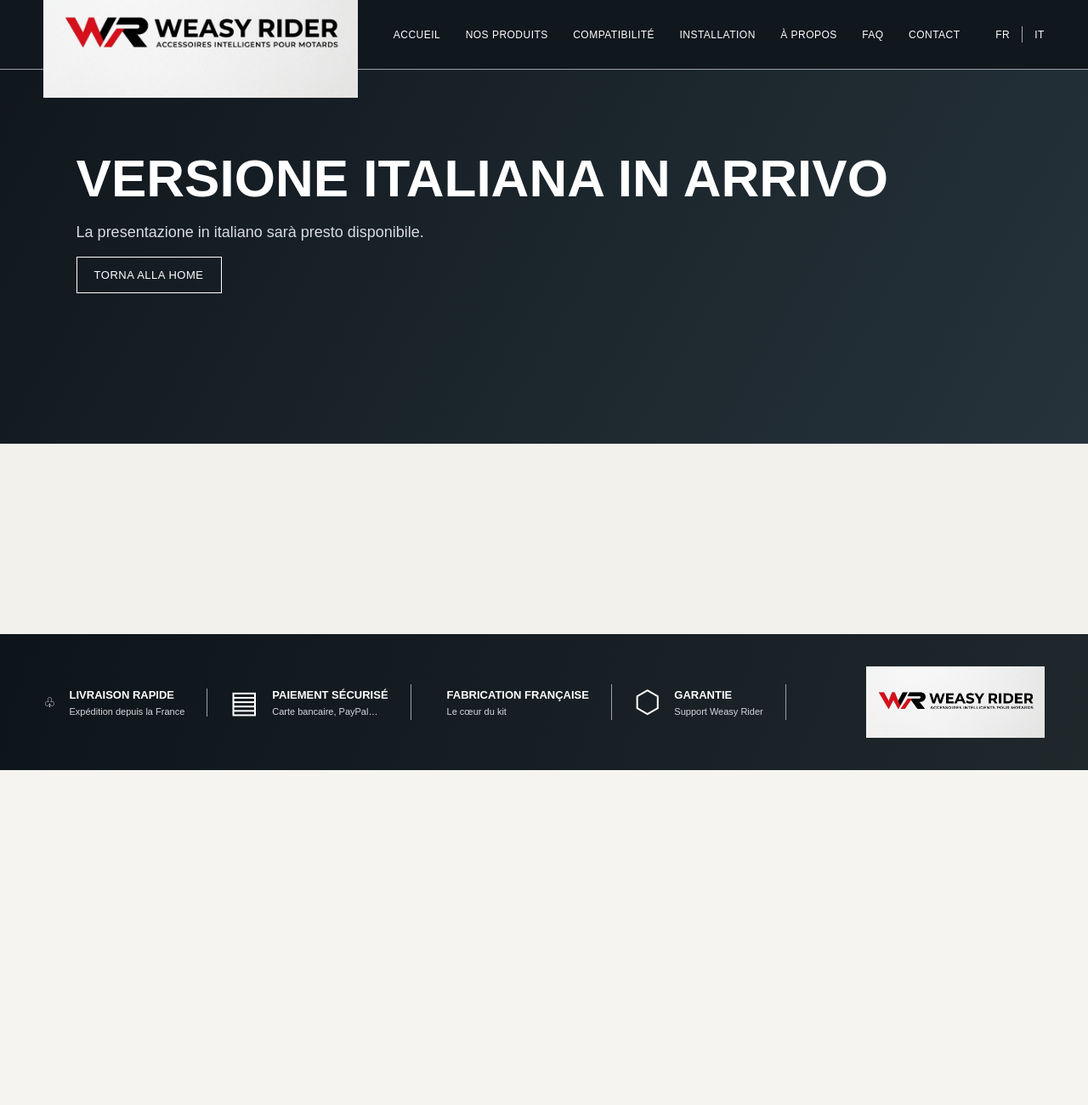
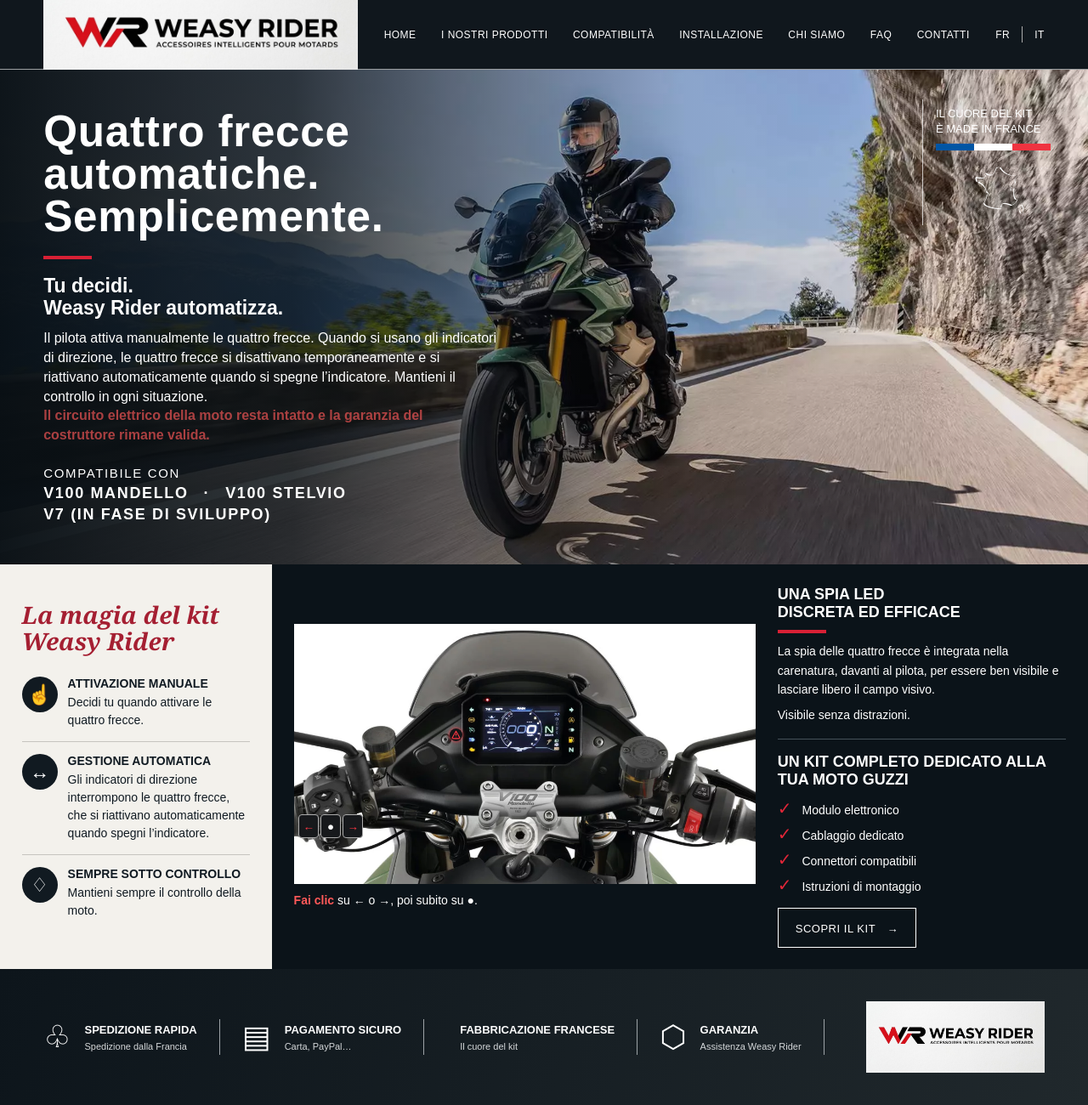
Before and after one commit to weasyrider/Weasy-rider, an Astro site: page /it in a window 1280 px wide. Shown: the whole page at 85% size. Before the commit the page ends 906 px from the top, so only its background shows below. Built offline with nearby package versions, Linux system fonts and the light colour scheme; Astro itself is replaced by a stand-in of ours.

Commit message:
site italien

```diff
--- /dev/null
+++ b/pnpm-workspace.yaml
@@ -0,0 +1,3 @@
+allowBuilds:
+  esbuild: set this to true or false
+  sharp: set this to true or false
--- a/src/layouts/BaseLayout.astro
+++ b/src/layouts/BaseLayout.astro
@@ -1,9 +1,9 @@
 ---
-const { title = 'Weasy Rider', description = 'Accessoires intelligents pour motards.' } = Astro.props;
+const { lang = "fr", title = 'Weasy Rider', description = 'Accessoires intelligents pour motards.' } = Astro.props;
 import '../styles/global.css';
 ---
 <!doctype html>
-<html lang="fr">
+<html lang={lang}>
   <head>
     <meta charset="UTF-8" />
     <meta name="viewport" content="width=device-width, initial-scale=1.0" />
@@ -12,14 +12,14 @@ import '../styles/global.css';
   </head>
   <body>
     <header class="site-header">
-      <a class="brand" href="/" aria-label="Weasy Rider, accueil"><img src="/images/logo-original.jpg" alt="Weasy Rider — accessoires intelligents pour motards" /></a>
-      <button class="menu-toggle" aria-label="Ouvrir le menu" aria-expanded="false">☰</button>
-      <nav class="main-nav" aria-label="Navigation principale">
-        <a href="/" class={Astro.url.pathname === '/' ? 'active' : ''}>Accueil</a><a href="/produits/">Nos produits</a><a href="/compatibilite/">Compatibilité</a><a href="/installation/">Installation</a><a href="/a-propos/">À propos</a><a href="/faq/">FAQ</a><a href="/contact/">Contact</a>
+      <a class="brand" href={lang === "it" ? "/it/" : "/"} aria-label={lang === "it" ? "Weasy Rider, home" : "Weasy Rider, accueil"}><img src="/images/logo-original.jpg" alt={lang === "it" ? "Weasy Rider — accessori intelligenti per motociclisti" : "Weasy Rider — accessoires intelligents pour motards"} /></a>
+      <button class="menu-toggle" aria-label={lang === "it" ? "Apri il menu" : "Ouvrir le menu"} aria-expanded="false">☰</button>
+      <nav class="main-nav" aria-label={lang === "it" ? "Navigazione principale" : "Navigation principale"}>
+        <a href={lang === "it" ? "/it/" : "/"} class={Astro.url.pathname === (lang === 'it' ? '/it/' : '/') ? 'active' : ''}>{lang === 'it' ? 'Home' : 'Accueil'}</a><a href="/produits/">{lang === 'it' ? 'I nostri prodotti' : 'Nos produits'}</a><a href="/compatibilite/">{lang === 'it' ? 'Compatibilità' : 'Compatibilité'}</a><a href="/installation/">{lang === 'it' ? 'Installazione' : 'Installation'}</a><a href="/a-propos/">{lang === 'it' ? 'Chi siamo' : 'À propos'}</a><a href="/faq/">FAQ</a><a href="/contact/">{lang === 'it' ? 'Contatti' : 'Contact'}</a>
       </nav><div class="languages"><a href="/" aria-label="Français">FR</a><span></span><a href="/it/" aria-label="Italiano">IT</a></div>
     </header>
     <slot />
-    <footer class="site-footer"><div class="footer-points"><div><span class="footer⌖</span><p><b>Fabrication française-icon">♧</span><p><b>Livraison rapide</b><small>Expédition depuis la France</small></p></div><div><span class="footer-icon">▤</span><p><b>Paiement sécurisé</b><small>Carte bancaire, PayPal…</small></p></div><div><span class="footer-icon"><img src="/images/france.svg" alt="France" /></span><p><b>Fabrication française</b><small>Le cœur du kit</small></p></div><div><span class="footer-icon">⬡</span><p><b>Garantie</b><small>Support Weasy Rider</small></p></div></div><img class="footer-logo" src="/images/logo-original.jpg" alt="Weasy Rider" /></footer>
+    <footer class="site-footer"><div class="footer-points"><div><span class="footer-icon">♧</span><p><b>{lang === 'it' ? 'Spedizione rapida' : 'Livraison rapide'}</b><small>{lang === 'it' ? 'Spedizione dalla Francia' : 'Expédition depuis la France'}</small></p></div><div><span class="footer-icon">▤</span><p><b>{lang === 'it' ? 'Pagamento sicuro' : 'Paiement sécurisé'}</b><small>{lang === 'it' ? 'Carta, PayPal…' : 'Carte bancaire, PayPal…'}</small></p></div><div><span class="footer-icon"><img src="/images/france.svg" alt="France" /></span><p><b>{lang === 'it' ? 'Fabbricazione francese' : 'Fabrication française'}</b><small>{lang === 'it' ? 'Il cuore del kit' : 'Le cœur du kit'}</small></p></div><div><span class="footer-icon">⬡</span><p><b>{lang === 'it' ? 'Garanzia' : 'Garantie'}</b><small>{lang === 'it' ? 'Assistenza Weasy Rider' : 'Support Weasy Rider'}</small></p></div></div><img class="footer-logo" src="/images/logo-original.jpg" alt="Weasy Rider" /></footer>
     <script>
       const toggle = document.querySelector('.menu-toggle');
       const nav = document.querySelector('.main-nav');
--- a/src/pages/index.astro
+++ b/src/pages/index.astro
@@ -1,4 +1,4 @@
-t---
+---
 import BaseLayout from '../layouts/BaseLayout.astro';
 ---
 <BaseLayout title="Accueil" description="Le warning automatique pour votre Moto Guzzi. Vous décidez, Weasy Rider automatise.">
--- a/src/pages/it/index.astro
+++ b/src/pages/it/index.astro
@@ -1,6 +1,89 @@
 ---
 import BaseLayout from '../../layouts/BaseLayout.astro';
 ---
-<BaseLayout title="Italiano" description="Versione italiana del sito Weasy Rider in preparazione.">
-  <main><section class="page-intro"><h1>Versione italiana in arrivo</h1><p>La presentazione in italiano sarà presto disponibile.</p><a class="button" href="/">Torna alla home</a></section><div class="page-space"></div></main>
+<BaseLayout lang="it" title="Home" description="Quattro frecce automatiche per la tua Moto Guzzi. Tu decidi, Weasy Rider automatizza.">
+  <main>
+    <section class="hero">
+<div class="made-in-france">
+  <div class="made-in-france-text">
+    IL CUORE DEL KIT<br />
+    È MADE IN FRANCE
+  </div>
+  <div class="french-flag"></div>
+ <img class="france-map" src="/images/france.svg" alt="Mappa della Francia" />
+</div>
+
+      <div class="hero-copy"><h1>Quattro frecce automatiche.<br />Semplicemente.</h1><div class="red-rule"></div><h2>Tu decidi.<br />Weasy Rider automatizza.</h2><p>Il pilota attiva manualmente le quattro frecce. Quando si usano gli indicatori di direzione, le quattro frecce si disattivano temporaneamente e si riattivano automaticamente quando si spegne l’indicatore. Mantieni il controllo in ogni situazione.</p><p class="warranty-note">Il circuito elettrico della moto resta intatto e la garanzia del costruttore rimane valida.</p><div class="compatible">Compatibile con <b><span class="compatible-models"><span>V100 Mandello</span><span aria-hidden="true">·</span><span>V100 Stelvio</span></span> <span class="compatible-v7">V7 (in fase di sviluppo)</span></b></div></div>
+    </section>
+    <section class="benefits" aria-label="I vantaggi di Weasy Rider">
+      <div class="benefits-list">
+        <h2 class="benefits-title">La magia del kit Weasy Rider</h2>
+        <article class="benefit"><div class="benefit-icon">☝</div><h3>Attivazione manuale</h3><div class="red-rule"></div><p>Decidi tu quando attivare le quattro frecce.</p></article>
+        <article class="benefit"><div class="benefit-icon">↔</div><h3>Gestione automatica</h3><div class="red-rule"></div><p>Gli indicatori di direzione interrompono le quattro frecce, che si riattivano automaticamente quando spegni l’indicatore.</p></article>
+        <article class="benefit"><div class="benefit-icon">♢</div><h3>Sempre sotto controllo</h3><div class="red-rule"></div><p>Mantieni sempre il controllo della moto.</p></article>
+      </div>
+      <div class="product-promo"><div class="product-promo-photo"><div class="warning-image">
+          <img src="/images/tableau-de-bord-v100.webp" alt="Cruscotto della Moto Guzzi V100 Mandello" width="1024" height="683" />
+          <div class="warning-demo" aria-hidden="true">
+            <svg viewBox="0 0 24 24"><path d="M12 4 21 20H3Z M12 9v5 M12 16v1" /></svg>
+          </div>
+          <div class="warning-controls" role="group" aria-label="Comando degli indicatori di direzione">
+            <button type="button" data-direction aria-label="Indicatore sinistro">←</button>
+            <button type="button" data-reset aria-label="Disattiva l’indicatore">●</button>
+            <button type="button" data-direction aria-label="Indicatore destro">→</button>
+          </div>
+          </div><p class="warning-help" aria-live="polite"><strong class="warning-click">Fai clic</strong> su ← o →, poi subito su ●.</p>
+        </div><div class="product-promo-copy"><div><h3>Una spia LED<br />discreta ed efficace</h3><div class="red-rule"></div><p>La spia delle quattro frecce è integrata nella carenatura, davanti al pilota, per essere ben visibile e lasciare libero il campo visivo.</p><div class="red-rule"></div><p>Visibile senza distrazioni.</p></div><div><h3>Un kit completo dedicato alla tua Moto Guzzi</h3><ul><li>Modulo elettronico</li><li>Cablaggio dedicato</li><li>Connettori compatibili</li><li>Istruzioni di montaggio</li></ul><a href="/produits/">Scopri il kit　→</a></div></div></div>
+    </section>
+  </main>
 </BaseLayout>
+
+
+<style>
+  .warranty-note {
+    color: #ff5959;
+    font-weight: 700;
+  }
+
+  @media (prefers-reduced-motion: no-preference) {
+    .warranty-note {
+      animation: warranty-blink 1.5s ease-in-out 10;
+    }
+  }
+
+  @keyframes warranty-blink {
+    50% {
+      opacity: 0.55;
+    }
+  }
+</style>
+<script>
+  for (const demo of document.querySelectorAll('.product-promo-photo')) {
+    const lamp = demo.querySelector('.warning-demo');
+    const help = demo.querySelector('.warning-help');
+    let lastDirection = -Infinity;
+    let active = false;
+    let timeout = 0;
+    const gestureWindow = 1000;
+
+    for (const direction of demo.querySelectorAll('[data-direction]')) {
+      direction.addEventListener('click', () => {
+        lastDirection = performance.now();
+        clearTimeout(timeout);
+        help.innerHTML = '<strong class="warning-click">Fai clic</strong> su ●.';
+        timeout = window.setTimeout(() => {
+          help.innerHTML = '<strong class="warning-click">Fai clic</strong> su ← o →, poi subito su ●.';
+        }, gestureWindow);
+      });
+    }
+
+    demo.querySelector('[data-reset]').addEventListener('click', () => {
+      if (performance.now() - lastDirection > gestureWindow) return;
+      lastDirection = -Infinity;
+      clearTimeout(timeout);
+      active = !active;
+      lamp.classList.toggle('is-blinking', active);
+      help.innerHTML = active ? 'Quattro frecce attive. Ripeti il gesto per spegnerle.' : 'Quattro frecce disattivate. <strong class="warning-click">Fai clic</strong> su ← o →, poi su ●.';
+    });
+  }
+</script>
```
